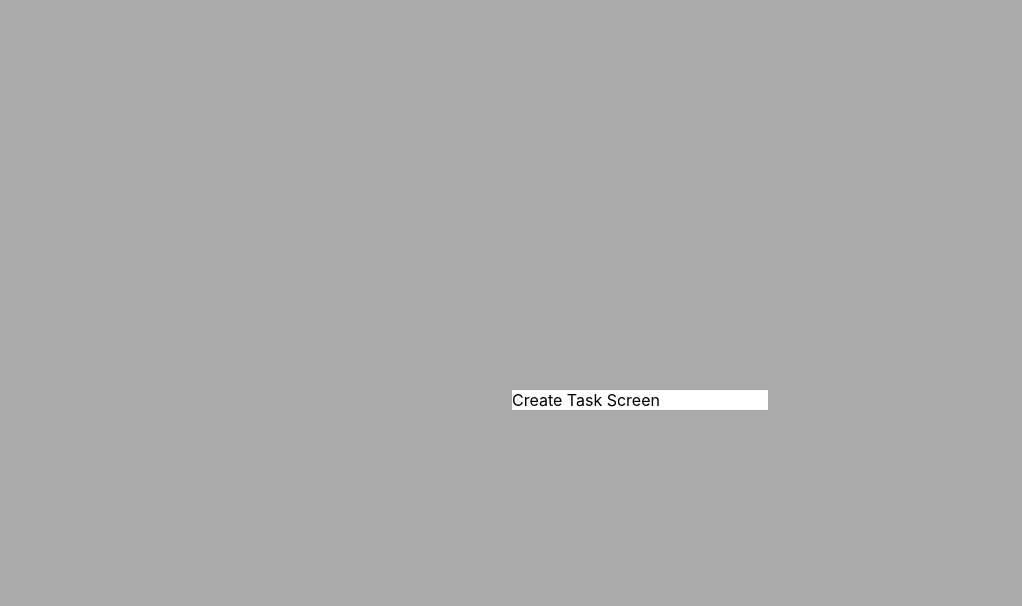
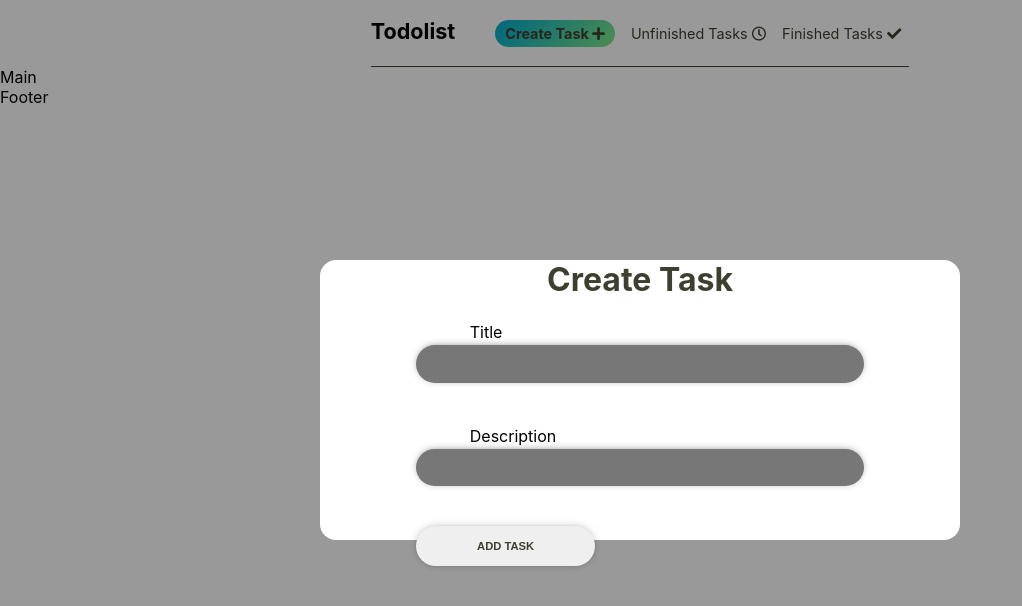
Before and after one commit to igor06brw/todolist, a React (Create React App) app: page / in a window 1280 px wide. Shown: the top 606 px of the page, without its empty margins (0-1022 px from the left). Built offline with nearby package versions, Linux system fonts and the light colour scheme.

Commit message:
writing createTaskscreen vol.2

```diff
--- a/src/screens/CreateTaskScreen.js
+++ b/src/screens/CreateTaskScreen.js
@@ -2,15 +2,14 @@ import React from 'react'
 import styled from 'styled-components';
 
 const ModalContainer = styled.div`
-    background: #AAA;
+    background: rgba(0,0,0,0.4);
     width: 100vw;
     height: 100vh;
-
     position: fixed;
     top: 50%;
     left: 50%;
     transform: translate(-50%, -50%);
-
+    overflow: auto;
     z-index: 1;
     }
 `
@@ -21,14 +20,78 @@ const ModalBox = styled.div`
     left: 50%;
     transform: translate(-50%, -50%);
     background: #fff;
-    width: 20vw;
+    width: 50vw;
+    height: 35%;
+    border-radius: 1em;
+`
+
+const Form = styled.form`
+    display: flex;
+    flex-direction: column;
+    align-items: center;
+
+`
+const InputContainer = styled.div`
+    display: flex;
+    flex-direction: column;
+    padding: 20px 20px;
+    width: 70%;
+`
+const Label = styled.label`
+    padding: 0.2em 12%;
+`
+const InputField = styled.input`
+    font-size: 1.1em;
+    color: ${props => props.theme.textWhiteColor};
+    text-align: center;
+    height: 2em;
+    border: none;
+    border-radius: 2em;
+    background-color: #777;
+    line-height: normal;
+    box-shadow: 0px -1px 10px -4px rgba(0,0,0,0.75);
+    &:focus {
+        outline: none;
+    }
+
+`
+const Heading = styled.h2`
+    font-size: 2em;
+    text-align: center;
+    margin: 0;
+    color: ${props => props.theme.textColor}
+`
+const Submit = styled.button`
+    border: none;
+    border-radius: 2em;
+    height: 40px;
+    width: 40%;
+    cursor: pointer;
+    font-size: 0.7em;
+    text-transform: uppercase;
+    font-weight: 600;
+    box-shadow: 0px 0px 10px -3px rgba(0,0,0,0.5);
+    color: ${props => props.theme.textColor}
 `
 
 const CreateTaskScreen = () => {
     return (
         <ModalContainer>
             <ModalBox>
-                Create Task Screen
+                <Heading>Create Task</Heading>
+                <Form>
+                    <InputContainer>
+                        <Label>Title</Label>
+                        <InputField />
+                    </InputContainer>
+                    <InputContainer>
+                        <Label>Description</Label>
+                        <InputField />
+                    </InputContainer>
+                    <InputContainer>
+                        <Submit>Add task</Submit>
+                    </InputContainer>
+                </Form>
             </ModalBox>
         </ModalContainer>
     )
--- a/src/utils/theme.js
+++ b/src/utils/theme.js
@@ -1,5 +1,6 @@
 const lightMode = {
     backgroundColor: "#f7f6ea",
+    textWhiteColor: "#f7f6ef",
     textColor: "#3f3f31",
     hoverTextColor: "#6b6a55",
     headerColor: "#2b2a19",
```
